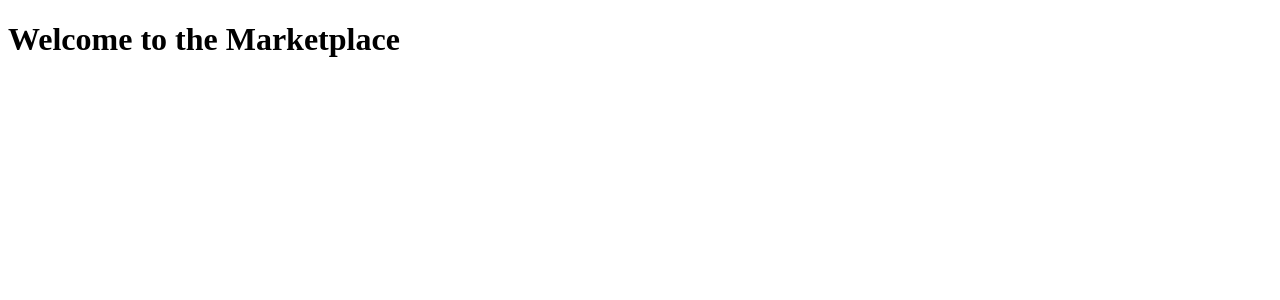
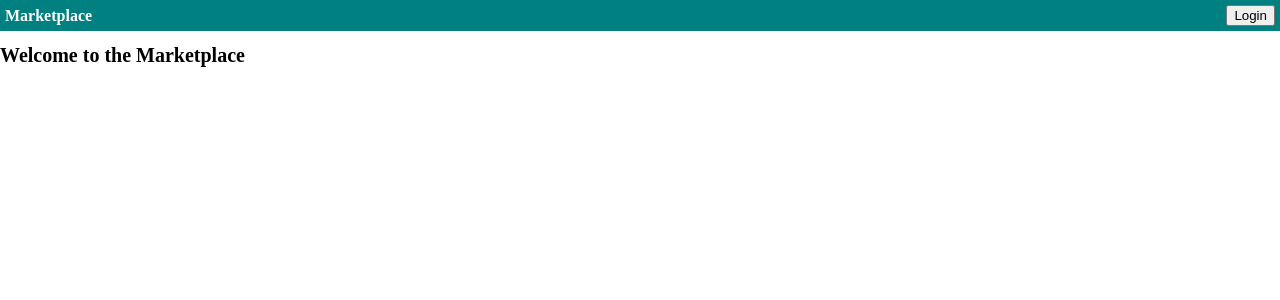
Before and after one commit to sergeidevz/marketplace-fullstack-example, an Angular app in the folder frontend-angular/: page / in a window 1280 px wide. Shown: the top 300 px of the page. Built offline with nearby package versions, Linux system fonts and the light colour scheme.

Commit message:
add header

```diff
--- a/frontend-angular/src/app/app.component.ts
+++ b/frontend-angular/src/app/app.component.ts
@@ -1,11 +1,14 @@
 import { Component } from '@angular/core';
 import { RouterOutlet } from '@angular/router';
+import { HeaderComponent } from './layout/header.component';
 
 @Component({
   selector: 'app-root',
-  imports: [RouterOutlet],
-  styles: ``,
+  imports: [RouterOutlet, HeaderComponent],
+  styles: `
+  `,
   template: `
+    <app-header />
     <main>
       <router-outlet />
     </main>
--- /dev/null
+++ b/frontend-angular/src/app/layout/header.component.ts
@@ -0,0 +1,43 @@
+import { Component, inject } from '@angular/core';
+import { AuthService } from '../service-singletons/auth.service';
+import { RouterLink } from '@angular/router';
+
+@Component({
+  selector: 'app-header',
+  imports: [RouterLink],
+  styles: `
+    :host {
+      display: flex;
+      justify-content: space-between;
+      align-items: center;
+      background: teal;
+      padding: 5px;
+      gap: 5px;
+    }
+
+    .logo {
+      color: white;
+      font-weight: bold;
+      font-size: 1rem;
+    }
+  `,
+  template: `
+    @let isAuth = isAuthenticated();
+
+    <span class="logo">Marketplace</span>
+    @if (isAuth) {
+      <button (click)="onLogout()">Logout</button>
+    } @else {
+      <button routerLink="/login">Login</button>
+    }
+  `,
+})
+export class HeaderComponent {
+  #auth = inject(AuthService);
+
+  isAuthenticated = this.#auth.isAuthenticated;
+
+  onLogout() {
+    this.#auth.logout();
+  }
+}
--- a/frontend-angular/src/app/pages/profile.component.ts
+++ b/frontend-angular/src/app/pages/profile.component.ts
@@ -7,5 +7,4 @@ import { Component } from '@angular/core';
     <h1>Profile page</h1>
   `,
 })
-export class ProfileComponent {
-}
+export class ProfileComponent {}
--- a/frontend-angular/src/styles.scss
+++ b/frontend-angular/src/styles.scss
@@ -1 +1,9 @@
 /* You can add global styles to this file, and also import other style files */
+
+
+body {
+  box-sizing: border-box;
+  margin: 0;
+  padding: 0;
+  font-size: 62.5%;
+}
--- /dev/null
+++ b/package.json
@@ -0,0 +1,5 @@
+{
+	"devDependencies": {
+		"@angular/language-service": "^20.3.4"
+	}
+}
```
Also changed, not shown: 1 other file (tests, documents, lock files or other folders).
